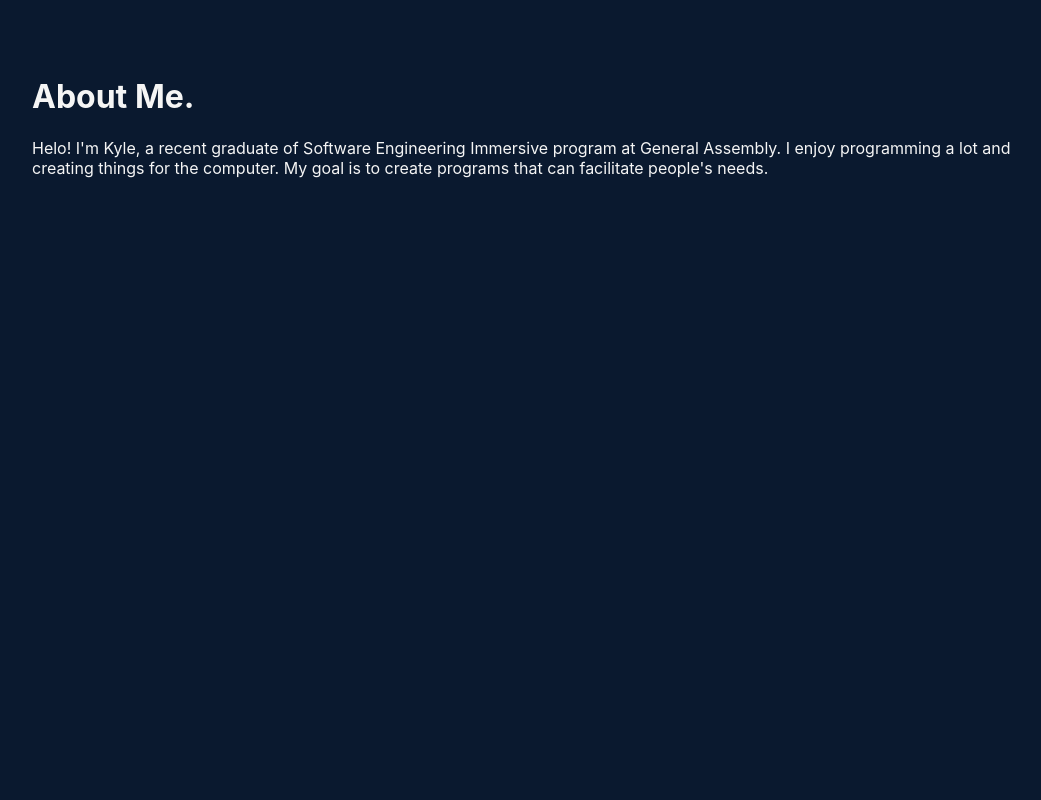
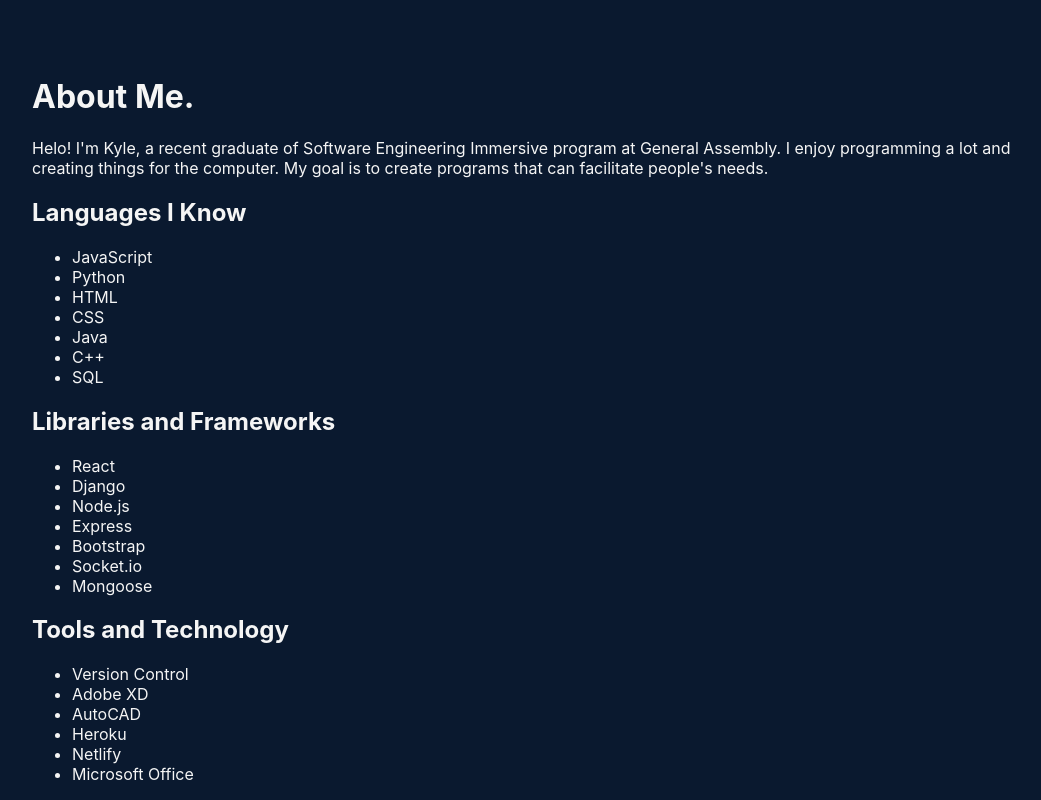
Before and after one commit to kylelainez/Portfolio-react, a React (Create React App) app: page / in a window 1280 px wide. Shown: the part 744-1544 px from the top of the page, without its empty margins (118-1159 px from the left). Before the commit the page ends 922 px from the top, so only its background shows below. Built offline with nearby package versions, Linux system fonts and the light colour scheme.

Commit message:
Add Skills

```diff
--- /dev/null
+++ b/src/components/skills/skills.css
@@ -0,0 +1,6 @@
+.skills{
+    max-width: var(--content-width);
+    width: 100%;
+    margin: 0 auto;
+    color: var(--color-3);
+}
--- /dev/null
+++ b/src/components/skills/skills.jsx
@@ -0,0 +1,44 @@
+import React from 'react';
+import './skills.css';
+
+function skills(){
+    return <div className="skills" id="skills">
+        <div>
+            <h2>Languages I Know</h2>
+            <ul>
+                <li>JavaScript</li>
+                <li>Python</li>
+                <li>HTML</li>
+                <li>CSS</li>
+                <li>Java</li>
+                <li>C++</li>
+                <li>SQL</li>
+            </ul>
+        </div>
+        <div>
+            <h2>Libraries and Frameworks</h2>
+            <ul>
+                <li>React</li>
+                <li>Django</li>
+                <li>Node.js</li>
+                <li>Express</li>
+                <li>Bootstrap</li>
+                <li>Socket.io</li>
+                <li>Mongoose</li>
+            </ul>
+        </div>
+        <div>
+            <h2>Tools and Technology</h2>
+            <ul>
+                <li>Version Control</li>
+                <li>Adobe XD</li>
+                <li>AutoCAD</li>
+                <li>Heroku</li>
+                <li>Netlify</li>
+                <li>Microsoft Office</li>
+            </ul>
+        </div>
+    </div>
+}
+
+export default skills;
--- a/src/pages/App/App.js
+++ b/src/pages/App/App.js
@@ -2,6 +2,7 @@
 import NavBar from '../../components/navbar/navbar';
 import LandingMessage from '../../components/landingMessage/landingMessage';
 import About from '../../components/about/about';
+import Skills from '../../components/skills/skills';
 import './App.css';
 
 function App() {
@@ -11,6 +12,7 @@
       <div className="content">
         <LandingMessage />
         <About />
+        <Skills />
       </div>
     </div>
   );
```
